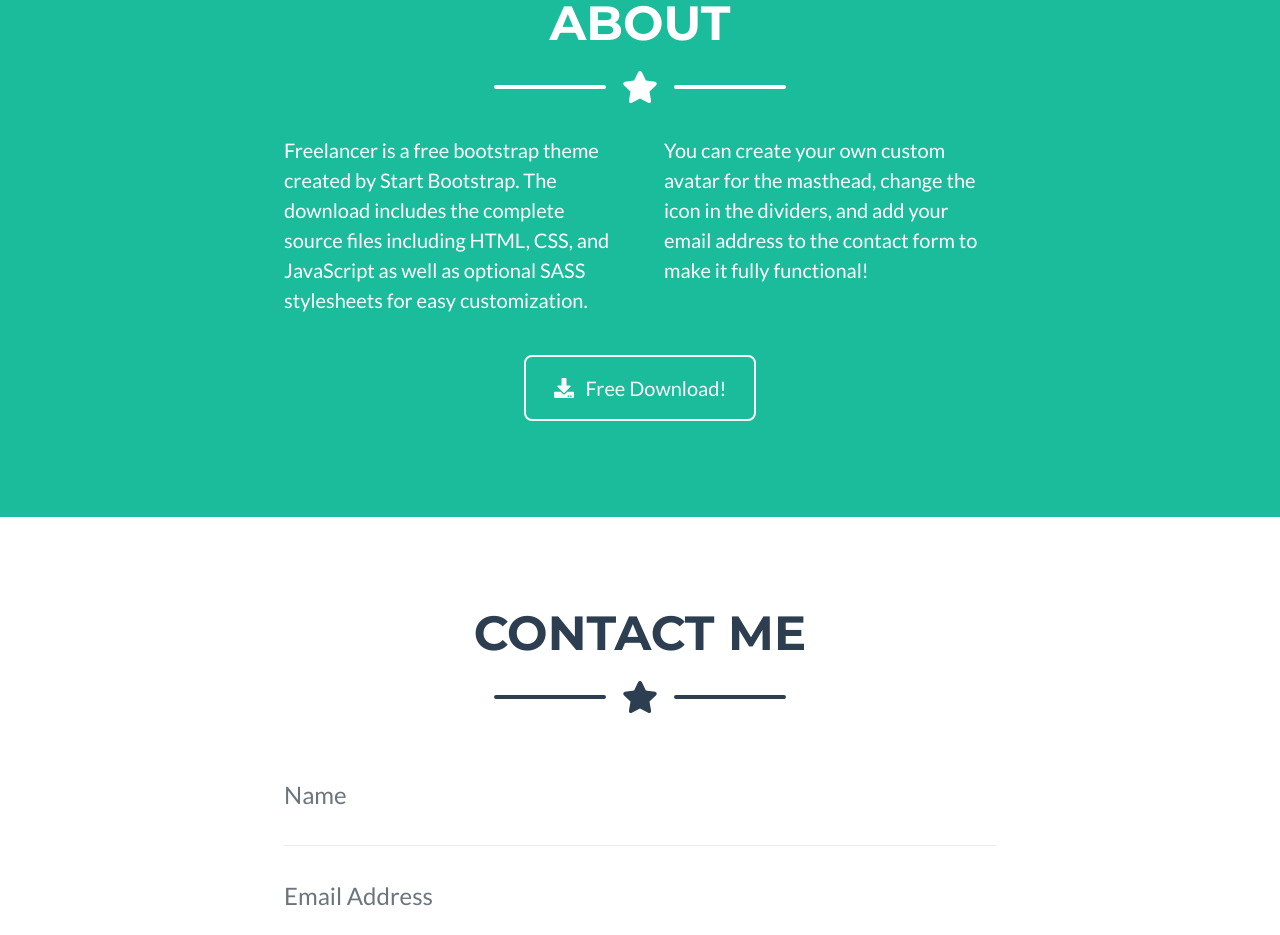
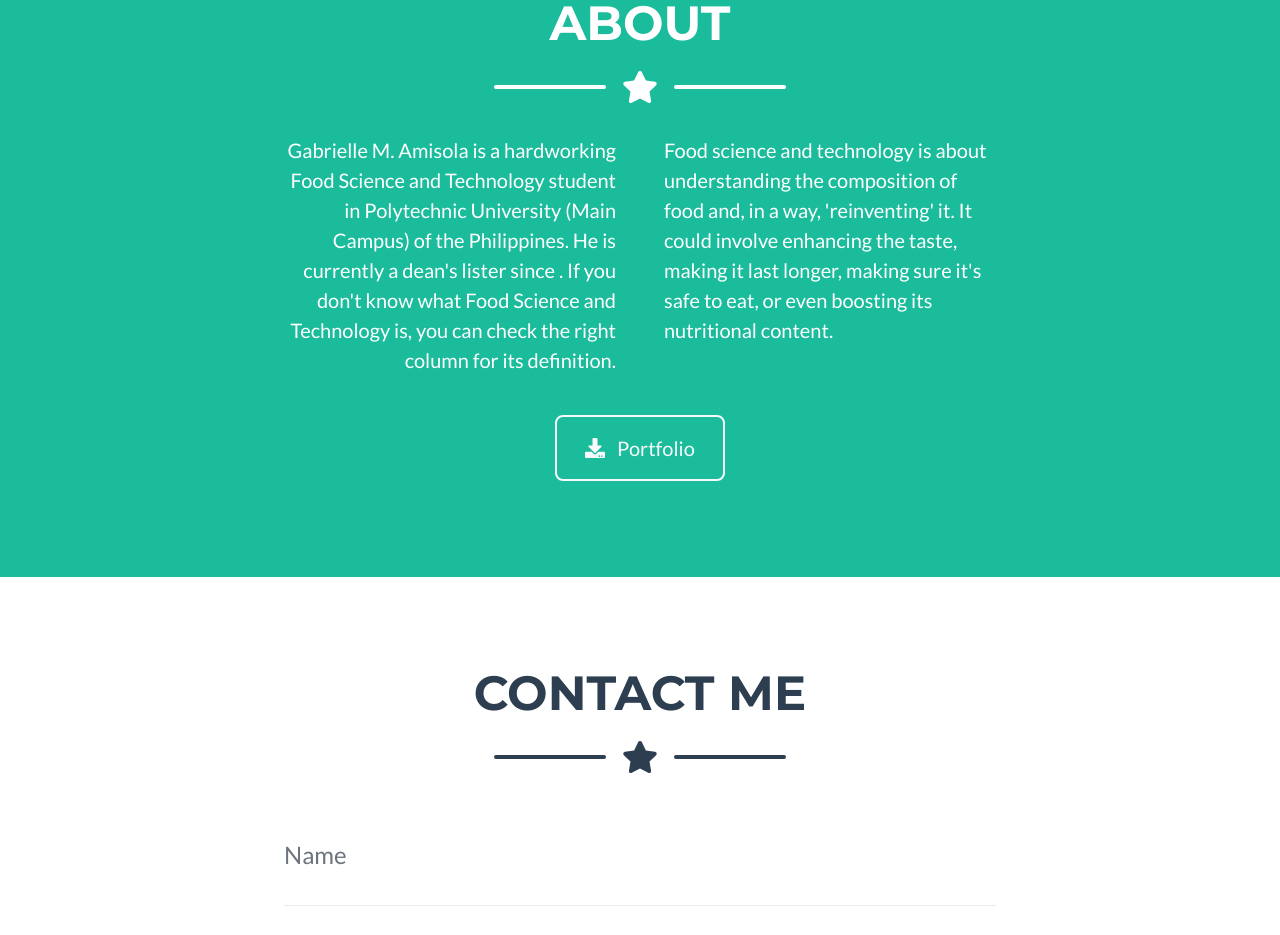
Before and after one commit to SBitancor/Abby, a plain HTML site: page index.html in a window 1280 px wide. Shown: the part 1653-2588 px from the top of the page. Drawn offline with nearby package versions, Linux system fonts and the light colour scheme.

Commit message:
About replaced

```diff
--- a/index.html
+++ b/index.html
@@ -134,14 +134,14 @@
                 </div>
                 <!-- About Section Content-->
                 <div class="row">
-                    <div class="col-lg-4 ml-auto"><p class="lead">Freelancer is a free bootstrap theme created by Start Bootstrap. The download includes the complete source files including HTML, CSS, and JavaScript as well as optional SASS stylesheets for easy customization.</p></div>
-                    <div class="col-lg-4 mr-auto"><p class="lead">You can create your own custom avatar for the masthead, change the icon in the dividers, and add your email address to the contact form to make it fully functional!</p></div>
+                    <div class="col-lg-4 ml-auto text-right"><p class="lead">Gabrielle M. Amisola is a hardworking Food Science and Technology student in Polytechnic University (Main Campus) of the Philippines. He is currently a dean's lister since . If you don't know what Food Science and Technology is, you can check the right column for its definition.</p></div>
+                    <div class="col-lg-4 mr-auto"><p class="lead">Food science and technology is about understanding the composition of food and, in a way, 'reinventing' it. It could involve enhancing the taste, making it last longer, making sure it's safe to eat, or even boosting its nutritional content.</p></div>
                 </div>
                 <!-- About Section Button-->
                 <div class="text-center mt-4">
                     <a class="btn btn-xl btn-outline-light" href="https://startbootstrap.com/theme/freelancer/">
                         <i class="fas fa-download mr-2"></i>
-                        Free Download!
+                        Portfolio
                     </a>
                 </div>
             </div>
```
